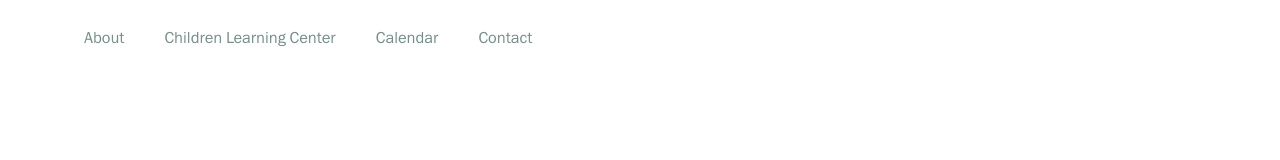
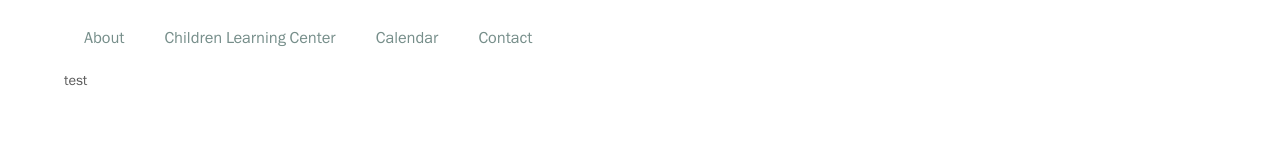
Before and after one commit to dandalgatov/Russian_Children_Studio, a React (Create React App) app in the folder client/: page /healthform in a window 1280 px wide. Shown: the part 131-291 px from the top of the page. Built offline with nearby package versions, Linux system fonts and the light colour scheme.

Commit message:
updated header

```diff
--- a/client/public/index.html
+++ b/client/public/index.html
@@ -24,7 +24,7 @@
       work correctly both with client-side routing and a non-root public URL.
       Learn how to configure a non-root public URL by running `npm run build`.
     -->
-    <title>React App</title>
+    <title>RCS</title>
   </head>
   <body>
     <noscript>You need to enable JavaScript to run this app.</noscript>
--- a/client/src/App.jsx
+++ b/client/src/App.jsx
@@ -11,6 +11,7 @@ import ChildrenLearningCenter from './views/clc/ChildrenLearningCenter'
 
 import Calendar from './views/calendar/Calendar'
 import Contact from './views/contact/Contact'
+import HealthForm from './views/healthForm/healthForm'
 
 
 //Componenets
@@ -63,6 +64,10 @@ export default function App() {
                         render={() =>
                             <Contact />
                         } />
+                    <Route exact path="/healthform"
+                        render={() =>
+                            <HealthForm />
+                        } />
                     {/* <Route exact path="/register"
                         render={() =>
                             <Register />
--- /dev/null
+++ b/client/src/views/healthForm/healthForm.jsx
@@ -0,0 +1,9 @@
+import React from 'react'
+
+export default function healthForm() {
+    return (
+        <div>
+            test
+        </div>
+    )
+}
```
